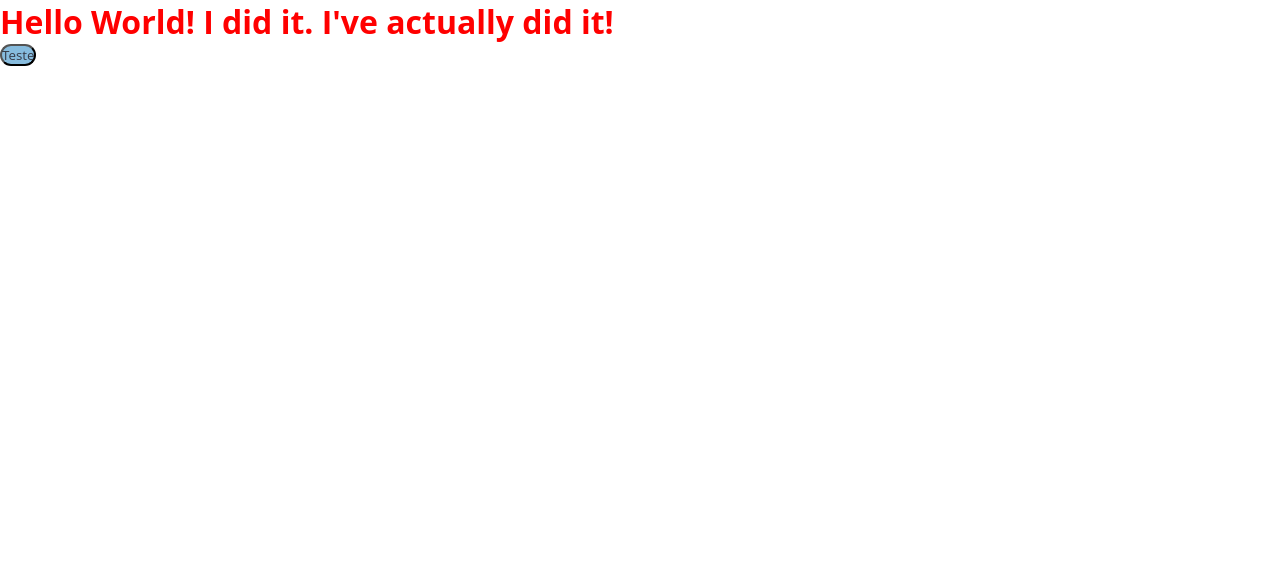
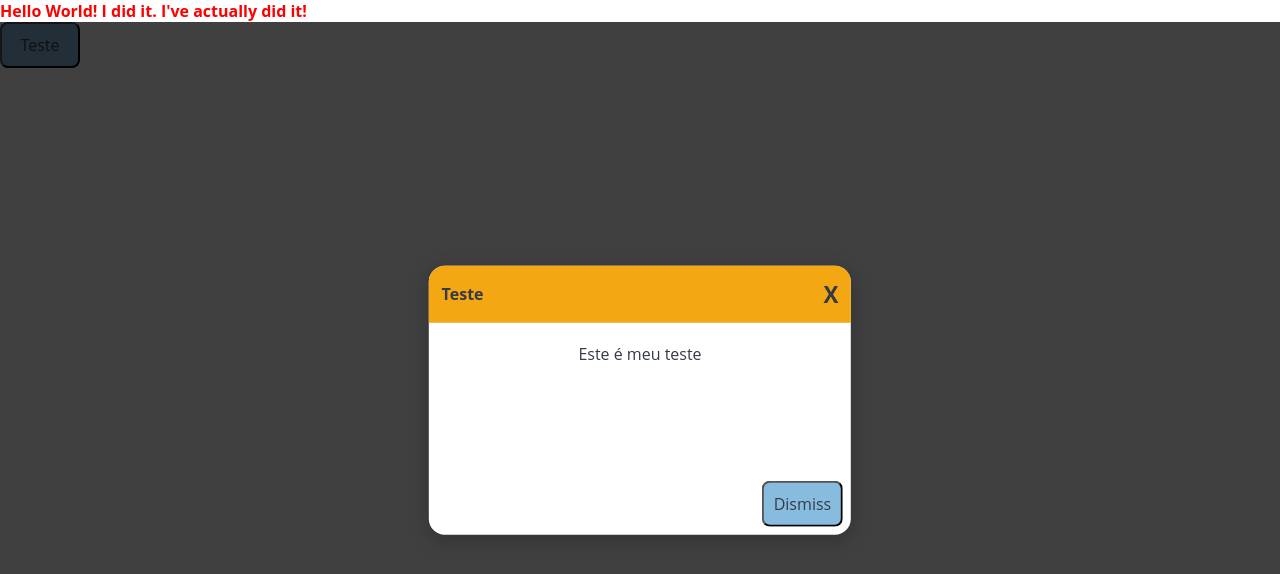
Before and after one commit to WillRock19/TikTakToe, a React app in the folder client/: page / in a window 1280 px wide. Both pictures are taken after a click on the button "Teste". Shown: the top 574 px of the page. Built offline with nearby package versions, Linux system fonts and the light colour scheme.

Commit message:
Adding a simple button, adding an information-modal, adding assets (colors)

```diff
--- a/client/fortests.css
+++ b/client/fortests.css
@@ -3,6 +3,7 @@ button{
     border-radius: 0.8rem;
     background-color: #87BCDE;
     cursor: pointer;
+    padding: 15px;
 }
 
 button:active{
--- a/client/src/App.tsx
+++ b/client/src/App.tsx
@@ -1,12 +1,27 @@
+import { useState } from 'react';
 import GlobalStyle from './GlobalStyles';
 import Button from './components/Button';
+import InformationModal from './components/Information-Modal';
 
 const App = () => {
+	const [showModal, setShowModal] = useState(false);
+
+	const closeModal = () => {
+		setShowModal(false);
+	};
+
 	return (
 		<>
 			<GlobalStyle />
 			<h1>Hello World! I did it. I&apos;ve actually did it!</h1>
-			<Button onClick={() => console.log('imprimi')}>Teste</Button>
+
+			{showModal && (
+				<InformationModal title="Teste" onCloseFn={closeModal}>
+					Este é meu teste
+				</InformationModal>
+			)}
+
+			<Button onClick={() => setShowModal(true)}>Teste</Button>
 		</>
 	);
 };
--- a/client/src/GlobalStyles.tsx
+++ b/client/src/GlobalStyles.tsx
@@ -7,6 +7,7 @@ export default createGlobalStyle`
         outline:0;
         box-sizing:border-box;
         font-family: 'Open Sans', sans-serif;
+        font-size: 100%;
     }
     #root{
         margin:0 auto;
--- a/client/src/assets/styles/color.ts
+++ b/client/src/assets/styles/colors.ts
@@ -1,7 +1,9 @@
 export default{
+    boxShadow: 'rgba(0, 0, 0, 0.24)',
     charcoal: '#353A47',
     lightBlue: '#87bcde',
     lightRed: '#EF5B5B',
     lightRose: '#f5DDDD',
-    orange: '#F3A712'
+    orange: '#F3A712',
+    white: '#FFFFFF'
 }
--- a/client/src/components/Button/Button.tsx
+++ b/client/src/components/Button/Button.tsx
@@ -1,23 +1,32 @@
-import React from 'react';
 import styled from 'styled-components';
+import colors from '../../assets/styles/colors';
 
-const Button = styled.button`
-	color: #353a47;
-	border-radius: 0.8rem;
-	background-color: #87bcde;
+type Props = {
+	children: string;
+	minWidth?: string;
+	onClick: React.MouseEventHandler<HTMLButtonElement>;
+};
+
+const Button = styled.button<Props>`
+	color: ${colors.charcoal};
 	cursor: pointer;
+	background-color: ${colors.lightBlue};
+	border-radius: 0.5rem;
+	font-size: 1rem;
+	padding: 10px;
+	min-width: ${(props) => props.minWidth ?? '5rem'};
 
 	&:active {
+		color: ${colors.white};
+		box-shadow: 3px 2px 22px 1px ${colors.boxShadow};
 		transform: scale(0.98);
-		box-shadow: 3px 2px 22px 1px rgba(0, 0, 0, 0.24);
 	}
 `;
 
-type Props = {
-	children: string;
-	onClick: React.MouseEventHandler<HTMLButtonElement>;
+export default ({ children, onClick, minWidth }: Props) => {
+	return (
+		<Button onClick={onClick} min-width={minWidth}>
+			{children}
+		</Button>
+	);
 };
-
-export default ({ children, onClick }: Props) => {
-	return <Button onClick={onClick}>{children}</Button>;
-};
--- /dev/null
+++ b/client/src/components/Information-Modal/Information-Modal.tsx
@@ -0,0 +1,34 @@
+import React from 'react';
+import {
+	Article,
+	BackgroundDrop,
+	Content,
+	CloseIconContainer,
+	Header,
+	Footer
+} from '../Modal';
+import Button from '../Button';
+
+type Props = {
+	children: React.ReactNode;
+	title?: string;
+	onCloseFn: (event: React.MouseEvent<HTMLElement>) => void;
+};
+
+export const InformationModal = ({ children, title, onCloseFn }: Props) => {
+	return (
+		<>
+			<BackgroundDrop onClick={onCloseFn} />
+			<Article>
+				<Header>
+					<span>{title}</span>
+					<CloseIconContainer onClick={onCloseFn}>X</CloseIconContainer>
+				</Header>
+				<Content>{children}</Content>
+				<Footer>
+					<Button onClick={onCloseFn}>Dismiss</Button>
+				</Footer>
+			</Article>
+		</>
+	);
+};
--- /dev/null
+++ b/client/src/components/Information-Modal/index.tsx
@@ -0,0 +1,2 @@
+import { InformationModal } from './Information-Modal';
+export default InformationModal;
--- /dev/null
+++ b/client/src/components/Modal/index.tsx
@@ -0,0 +1,67 @@
+import styled from 'styled-components';
+import colors from '../../assets/styles/colors';
+
+export const BackgroundDrop = styled.div`
+	background-color: rgb(0, 0, 0, 0.75);
+	width: 100vw;
+	height: 100vh;
+	position: absolute;
+	z-index: 0;
+`;
+
+export const Article = styled.article`
+	display: flex;
+	background: ${colors.white};
+	border-radius: 1rem;
+	box-shadow: 0 5px 20px 0 ${colors.boxShadow};
+	color: ${colors.charcoal};
+	flex-direction: column;
+	justify-content: space-between;
+	min-width: 33%;
+	min-height: 30%;
+	z-index: 10;
+
+	position: fixed;
+	top: 50%;
+	left: 50%;
+	transform: translate(-50%, -50%);
+`;
+
+export const Header = styled.header`
+	align-items: center;
+	background: ${colors.orange};
+	border-top-left-radius: inherit;
+	border-top-right-radius: inherit;
+	font-weight: bold;
+	display: flex;
+	flex-direction: row;
+	justify-content: space-between;
+	min-height: 50px;
+	padding: 0.8rem;
+`;
+
+export const Content = styled.section`
+	color: ${colors.charcoal};
+	min-height: 150px;
+	padding: 20px;
+	text-align: center;
+`;
+
+export const CloseIconContainer = styled.span`
+	font-size: 1.4rem;
+	font-weight: bold;
+	cursor: pointer;
+
+	&:hover {
+		box-shadow: 0 10px 20px -10px ${colors.boxShadow};
+		transform: translateY(5px);
+	}
+`;
+
+export const Footer = styled.footer`
+	display: flex;
+	min-height: 40px;
+	justify-content: flex-end;
+	right: 0;
+	padding: 0.5rem;
+`;
```
